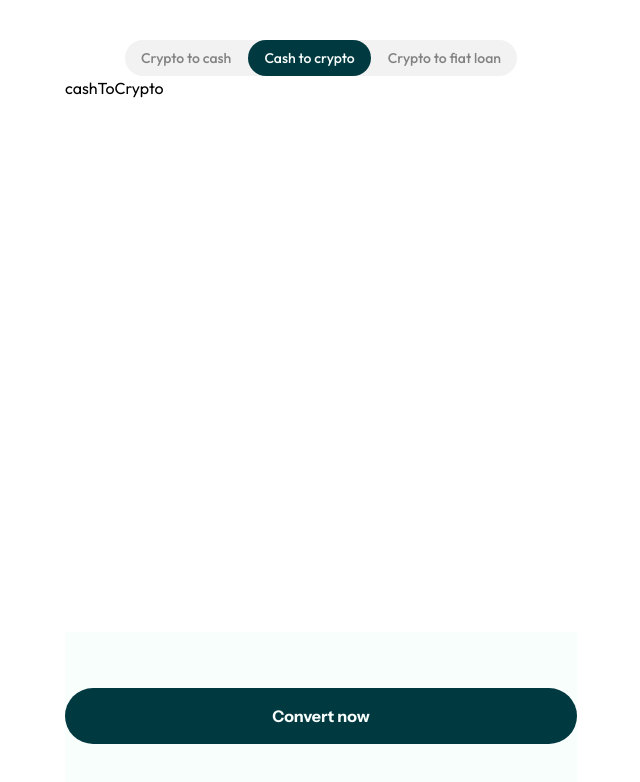
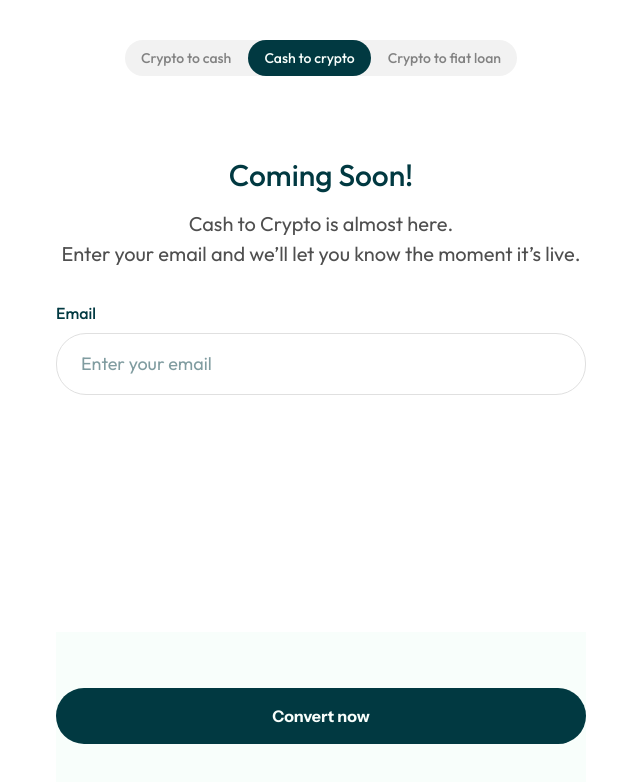
Before and after one commit to Okpara202/Novacrust, a React (Vite) app: page / in a window 1280 px wide. Both pictures are taken after a click on the tab "Cash to crypto". Shown: the top 782 px of the page, without its empty margins (319-959 px from the left). Built offline with nearby package versions, Linux system fonts and the light colour scheme.

Commit message:
completed flow for crypto

```diff
--- a/src/App.tsx
+++ b/src/App.tsx
@@ -33,7 +33,7 @@ function App() {
     <main className="flex flex-col min-h-screen mt-10">
       <form
         onSubmit={handleSubmit}
-        className="flex-1 flex flex-col w-[90%] sm:w-[85%] md:w-[80%] max-w-[512px] mx-auto"
+        className="flex-1 flex flex-col w-[90%] sm:w-[85%] md:w-[80%] max-w-[530px] mx-auto"
       >
         <div className="flex-1">
           {/*  step content */}
--- /dev/null
+++ b/src/components/Reuse/ComingSoon.tsx
@@ -0,0 +1,26 @@
+import Input from "./Input";
+
+function ComingSoon({
+  upText,
+  downText,
+}: {
+  upText: string;
+  downText: string;
+}) {
+  return (
+    <div className="flex flex-col gap-8">
+      <aside className="mt-[81px] text-center">
+        <p className="text-3xl text-center font-medium text-green mb-4">
+          Coming Soon!
+        </p>
+
+        <p className="text-xl leading-[150%] text-comingSoon">{upText}</p>
+        <p className="text-xl leading-[150%] text-comingSoon">{downText}</p>
+      </aside>
+
+      <Input type="email" label="Email" placeholder="Enter your email" />
+    </div>
+  );
+}
+
+export default ComingSoon;
--- a/src/components/checkoutform/CryptoToCash.tsx
+++ b/src/components/checkoutform/CryptoToCash.tsx
@@ -132,6 +132,15 @@ function CryptoToCash() {
               <option value={""}>Select an option</option>
             </select>
           </div>
+
+          {/* Convert/Update Button */}
+          <button
+            className={`mt-6 py-4 px-8 rounded-[30px] text-white font-medium text-base ${
+              transactionType === "crypto to cash" ? "bg-green" : "bg-gray-400"
+            }`}
+          >
+            {transactionType === "crypto to cash" ? "Convert Now" : "Update Me"}
+          </button>
         </div>
       )}
 
--- a/src/components/checkoutform/cashToCrypto.tsx
+++ b/src/components/checkoutform/cashToCrypto.tsx
@@ -1,5 +1,12 @@
+import ComingSoon from "../Reuse/ComingSoon";
+
 function CashToCrypto() {
-  return <div>cashToCrypto</div>;
+  return (
+    <ComingSoon
+      upText="Cash to Crypto is almost here."
+      downText="Enter your email and we’ll let you know the moment it’s live."
+    />
+  );
 }
 
 export default CashToCrypto;
--- a/src/components/checkoutform/cryptoTofiatLoan.tsx
+++ b/src/components/checkoutform/cryptoTofiatLoan.tsx
@@ -1,5 +1,12 @@
+import ComingSoon from "../Reuse/ComingSoon";
+
 function CryptoTofiatLoan() {
-  return <div>cryptoTofiatLoan</div>;
+  return (
+    <ComingSoon
+      upText="Crypto to Fiat Loan is almost here."
+      downText="Enter your email and we’ll let you know the moment it’s live."
+    />
+  );
 }
 
 export default CryptoTofiatLoan;
--- a/src/index.css
+++ b/src/index.css
@@ -9,6 +9,7 @@
   --color-formBorder: rgba(224, 224, 224, 1);
   --color-black: rgba(0, 14, 16, 1);
   --color-selectBg: rgba(247, 247, 247, 1);
+  --color-comingSoon: rgba(79, 79, 79, 1);
 }
 
 .button {
```
